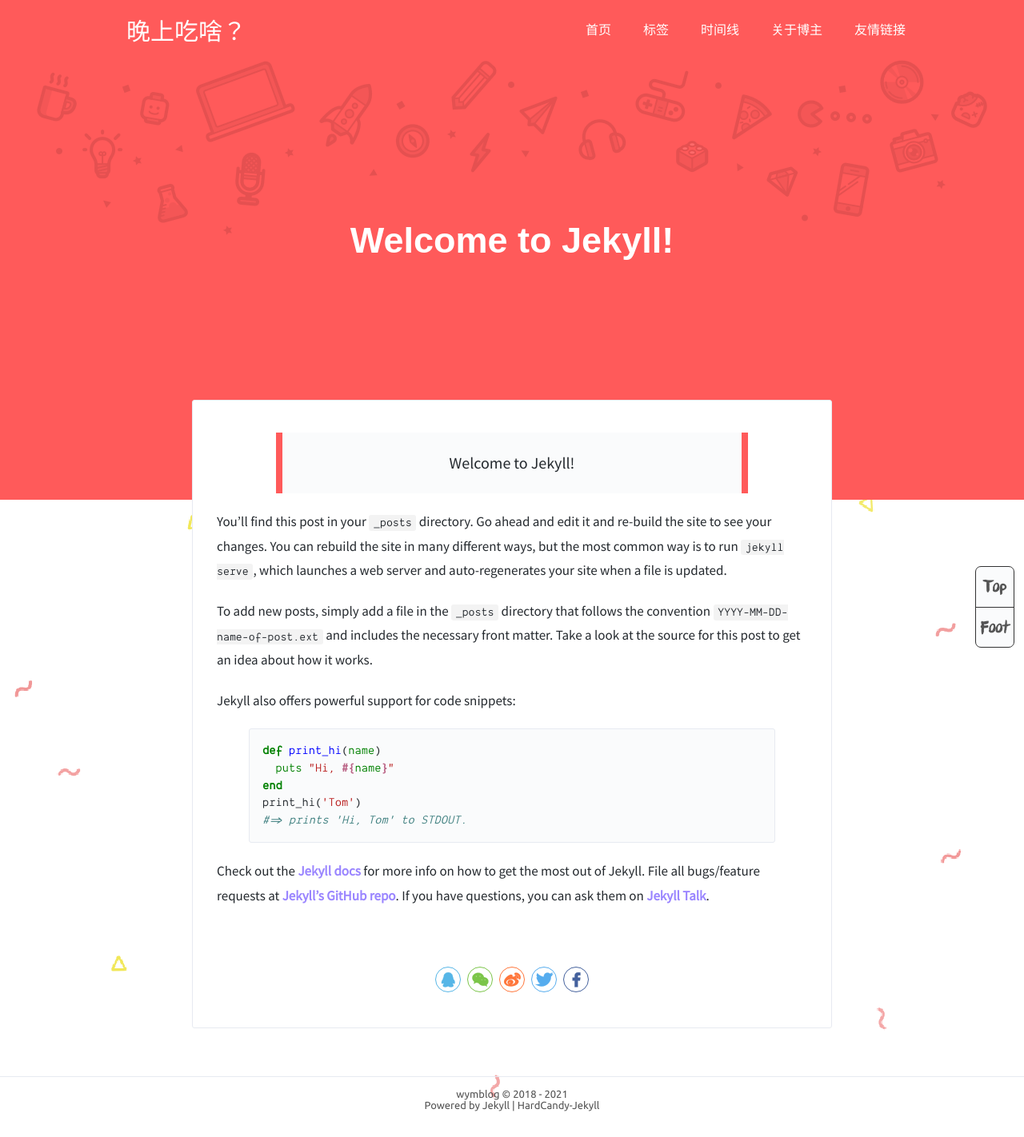
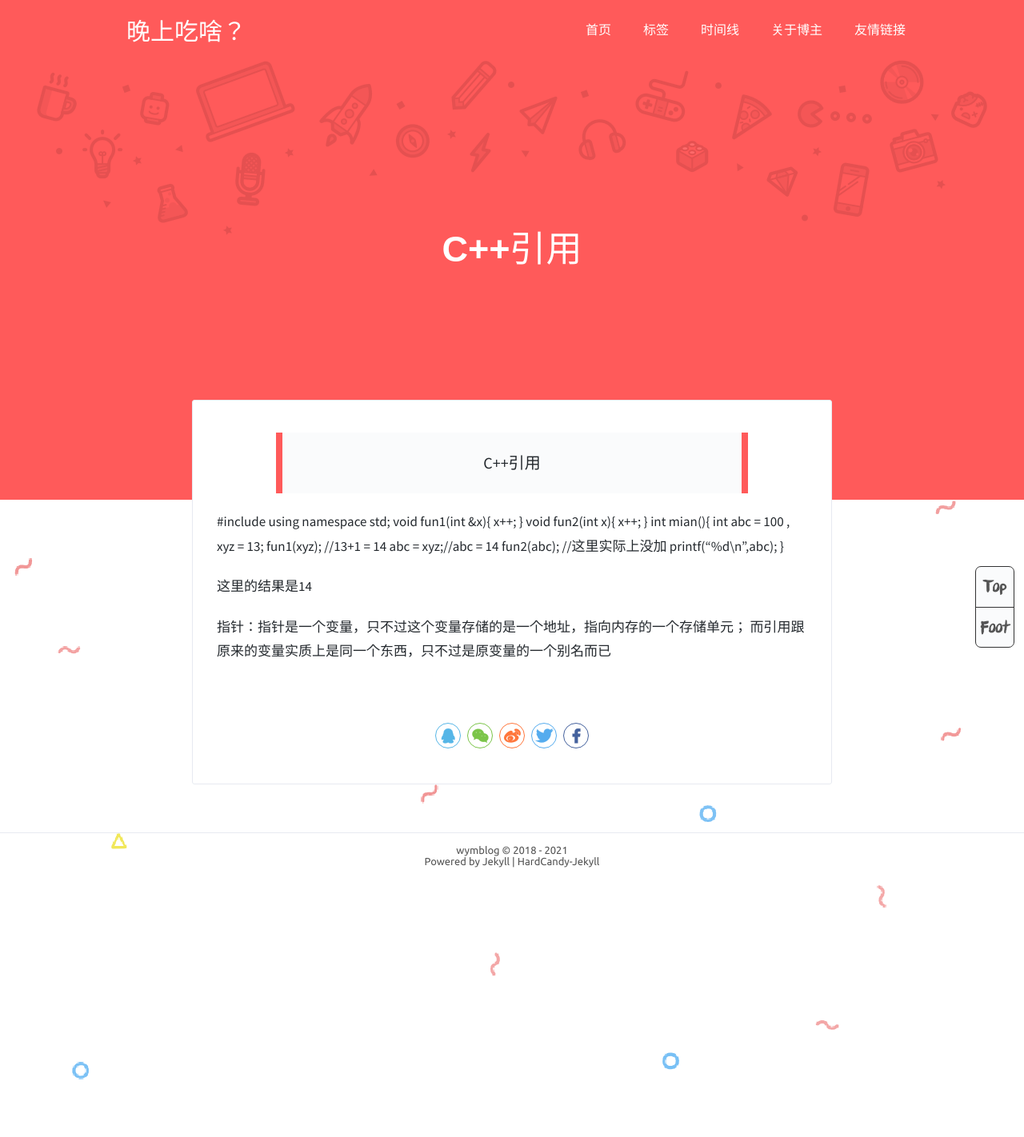
Before and after one commit to wym11ciri/wym11ciri.github.io, a Jekyll site: the page built from _posts/2018-05-17-welcome-to-jekyll.markdown, in a window 1280 px wide. Shown: the whole page at 80% size. Built offline with Jekyll 4.4.1, drawn with Linux system fonts in a browser that asks for light colours; comment, search, counter and statistics services are not loaded.

Commit message:
Update 2018-05-17-welcome-to-jekyll.markdown

```diff
--- a/_posts/2018-05-17-welcome-to-jekyll.markdown
+++ b/_posts/2018-05-17-welcome-to-jekyll.markdown
@@ -1,28 +1,29 @@
 ---
 layout: post
-title:  "Welcome to Jekyll!"
-date:   2018-05-17 14:05:21 +0800
-tags: jekyll update
+title:  "C++引用"
+date:   2021-1-22 14:05:21 +0800
+tags: c++
 color: rgb(255,90,90)
 cover: '../assets/test.png'
-subtitle: 'Welcome to Jekyll!'
+subtitle: 'C++引用'
 ---
-You’ll find this post in your `_posts` directory. Go ahead and edit it and re-build the site to see your changes. You can rebuild the site in many different ways, but the most common way is to run `jekyll serve`, which launches a web server and auto-regenerates your site when a file is updated.
+#include
+using namespace std;
+void fun1(int &x){
+x++;
+}
+void fun2(int x){
+x++;
+}
+int mian(){
+int abc = 100 , xyz = 13;
+fun1(xyz); //13+1 = 14
+abc = xyz;//abc = 14
+fun2(abc); //这里实际上没加
+printf(“%d\n”,abc);
+}
 
-To add new posts, simply add a file in the `_posts` directory that follows the convention `YYYY-MM-DD-name-of-post.ext` and includes the necessary front matter. Take a look at the source for this post to get an idea about how it works.
+这里的结果是14
 
-Jekyll also offers powerful support for code snippets:
-
-{% highlight ruby %}
-def print_hi(name)
-  puts "Hi, #{name}"
-end
-print_hi('Tom')
-#=> prints 'Hi, Tom' to STDOUT.
-{% endhighlight %}
-
-Check out the [Jekyll docs][jekyll-docs] for more info on how to get the most out of Jekyll. File all bugs/feature requests at [Jekyll’s GitHub repo][jekyll-gh]. If you have questions, you can ask them on [Jekyll Talk][jekyll-talk].
-
-[jekyll-docs]: https://jekyllrb.com/docs/home
-[jekyll-gh]:   https://github.com/jekyll/jekyll
-[jekyll-talk]: https://talk.jekyllrb.com/
+指针：指针是一个变量，只不过这个变量存储的是一个地址，指向内存的一个存储单元；
+而引用跟原来的变量实质上是同一个东西，只不过是原变量的一个别名而已
```
